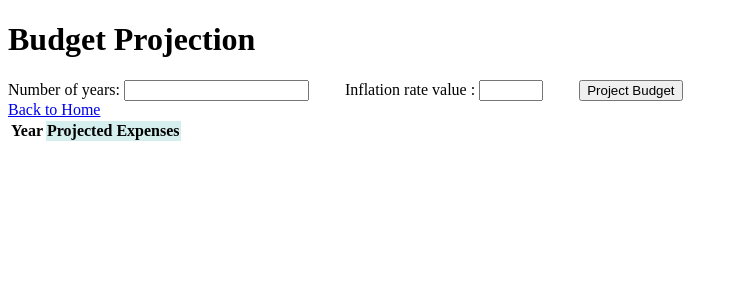
After one commit to YusuffDevOps/MUC-app, a Flask app: page /project-budget in a window 1280 px wide. The commit adds this page. Shown: the top 300 px of the page, without its empty margins (0-738 px from the left). Run offline with Flask 3, Linux system fonts and the light colour scheme; lists and menus that the app fills with data are empty; parts of the project's set-up code (start-up, migrations or seed data) failed here and were passed over; some libraries are stand-ins or nearby versions.

Commit message:
Added Project Expenses Query

```diff
--- a/main.py
+++ b/main.py
@@ -1,5 +1,6 @@
 from flask import Flask, render_template, request, redirect, url_for
 import MySQLdb
+import locale
 
 app = Flask(__name__)
 
@@ -8,6 +9,9 @@ DB_HOST = 'localhost'
 DB_USER = 'u28'
 DB_NAME = 'u28'
 DB_PASSWORD = 'schoolCLOTHESdeep691'
+
+#Set locale for currency function
+locale.setlocale( locale.LC_ALL, 'en_CA.UTF-8' )
 
 # App config
 PORT = 50306 #provide a unique integer value instead of XXXX, e.g., PORT = 15657
@@ -29,7 +33,6 @@ def tables():
     if request.method == 'POST':
         #Get the submitted table name from our form
         table_name = request.form['name']
-        print(table_name)
         # execute query to get table elements
         cur.execute(f"SELECT * FROM {table_name}")
         data = cur.fetchall()
@@ -39,7 +42,6 @@ def tables():
         arr =[]
         for c in columns:
             arr.append(c['COLUMN_NAME'])
-        print(arr)
         cur.close()
         conn.close()
         # return to frontend the data in table_name and the corresponding columns in table_name
@@ -70,10 +72,35 @@ def total_expense(start, end):
     part_orders.part_id = parts._id AND orders._id = part_orders.order_id AND
     YEAR(order_date)>={start} AND YEAR(order_date)<={end} GROUP BY YEAR(order_date);""")
     data = cur.fetchall()
-    print(data)
     cur.close()
     conn.close()
-    return render_template('annual_expense.html', data=data)
+    return render_template('annual_expense.html', data=data, currency=locale.currency)
+
+#Budget Projection
+@app.route("/project-budget", methods=['GET', 'POST'])
+def project_budget():
+    if request.method == "GET":
+        return render_template('project_budget.html', data=[])
+    else:
+        #Get number of years and inflation rate
+        years = int(request.form["numYears"])
+        rate = float(request.form["rate"])
+        arr = []
+        conn = get_db_connection()
+        cur = conn.cursor()
+        #SQL query to get the recent expense
+        cur.execute("""SELECT YEAR(order_date) as year, sum(price*qty)
+        FROM part_orders, parts, orders
+        WHERE part_orders.part_id = parts._id AND orders._id = part_orders.order_id AND YEAR(order_date)=2023
+        GROUP BY YEAR(order_date);""")
+        data = cur.fetchall()
+        recent_year = data[0][0]
+        recent_expense = data[0][1]
+        total_rate = (100+rate)/100
+        #Add tuple containg new year and projected expenses for the year
+        for i in range (1, years+1):
+            arr.append((recent_year+i, float("{:.2f}".format((recent_expense)*(total_rate)**(i)))))
+        return render_template('project_budget.html', data=arr, currency=locale.currency)
 
 
 if __name__ == '__main__':
--- a/templates/annual_expense.html
+++ b/templates/annual_expense.html
@@ -30,7 +30,7 @@
         {% for row in data %}
         <tr>
             <td>{{row[0]}}</td>
-            <td>{{row[1]}}</td>
+            <td>{{currency(row[1], grouping=True)}}</td>
         </tr>
         {% endfor %}
 
--- /dev/null
+++ b/templates/project_budget.html
@@ -0,0 +1,34 @@
+<!DOCTYPE html>
+<html lang="en">
+
+<head>
+    <meta charset="UTF-8">
+    <title>Budget Projection</title>
+    <link rel="stylesheet" href="{{ url_for('static', filename='styles.css') }}">
+</head>
+
+<body>
+    <h1>Budget Projection</h1>
+    <form action="/project-budget" method="post">
+        Number of years: <input type="number" name="numYears">
+        Inflation rate value : <input type="number" name="rate" min="1" max="100">
+        <input type="submit" value="Project Budget">
+    </form>
+    <a href="/">Back to Home</a>
+    <table>
+        <tr>
+            <th>Year</th>
+            <th>Projected Expenses</th>
+        </tr>
+        {% for row in data %}
+        <tr>
+            <td>{{row[0]}}</td>
+            <td>{{currency(row[1], grouping=True)}}</td>
+        </tr>
+        {% endfor %}
+
+    </table>
+
+</body>
+
+</html>
```
